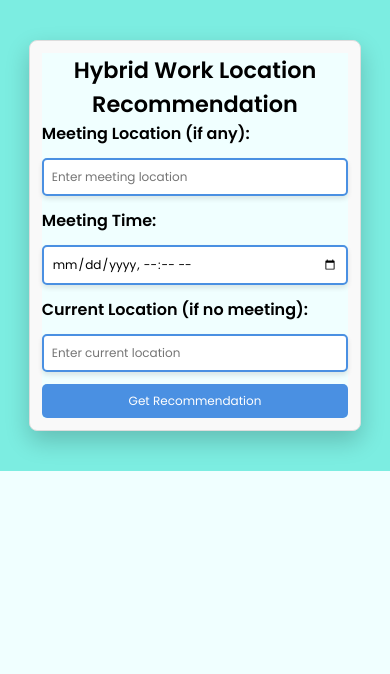
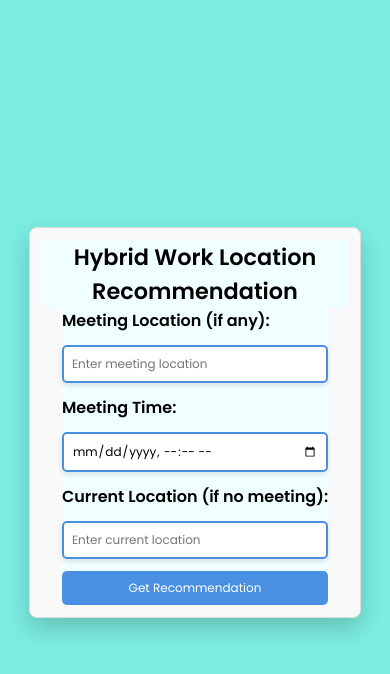
Before and after one commit to CodeZephyr91/HybridHive-Webapp-Frontend, a React (Vite) app: page /recommendations in a window 390 px wide. Shown: the top 674 px of the page. Built offline with nearby package versions, Linux system fonts and the light colour scheme.

Commit message:
AI recommendation UI updated

```diff
--- a/src/AIrecommendationpage.css
+++ b/src/AIrecommendationpage.css
@@ -1,13 +1,14 @@
 .body-of-page {
   background: rgb(124, 237, 225);
-  height: 100vh;
+  min-height: 100vh;
   width: 100vw;
   display: flex;
-  flex-direction: row;
+  flex-direction: column;
   justify-content: center;
   align-items: center;
+  padding: 20px;
+  box-sizing: border-box;
 }
-
 @keyframes fadeIn {
   from {
     opacity: 0;
@@ -21,7 +22,8 @@
 
 .recommendation-container {
   width: 70%;
-  max-height: 100vh;
+  max-height: 80vh;
+  overflow: auto;
   margin: 20px auto;
   padding: 20px;
   border: 1px solid #ddd;
@@ -30,6 +32,10 @@
   text-align: center;
   animation: fadeIn 1s ease-in-out forwards;
   box-shadow: 0px 10px 25px rgba(0, 0, 0, 0.2);
+  display: flex;
+  flex-direction: column;
+  align-items: center;
+  word-wrap: break-word;
 }
 .recommendation-container form {
   display: flex;
@@ -69,17 +75,18 @@
   padding: 12px;
   background: #86b5e4e2;
   border-radius: 8px;
+  word-wrap: break-word;
+  overflow-wrap: break-word;
+  max-width: 100%;
+  text-align: left;
+  white-space: pre-wrap;
 }
+
 @media (max-width: 1024px) {
   .recommendation-container {
     width: 80%;
     padding: 15px;
-  }
-
-  .recommendation-container input,
-  .recommendation-container button {
-    font-size: 14px;
-    padding: 10px;
+    max-height: 85vh;
   }
 }
 
@@ -93,17 +100,7 @@
   .recommendation-container {
     width: 90%;
     padding: 15px;
-  }
-
-  .recommendation-container input,
-  .recommendation-container button {
-    font-size: 14px;
-    padding: 10px;
-  }
-
-  .recommendation-result {
-    font-size: 14px;
-    padding: 10px;
+    max-height: 90vh;
   }
 }
 
@@ -111,6 +108,7 @@
   .recommendation-container {
     width: 95%;
     padding: 12px;
+    max-height: 95vh;
   }
 
   .recommendation-container input,
```
